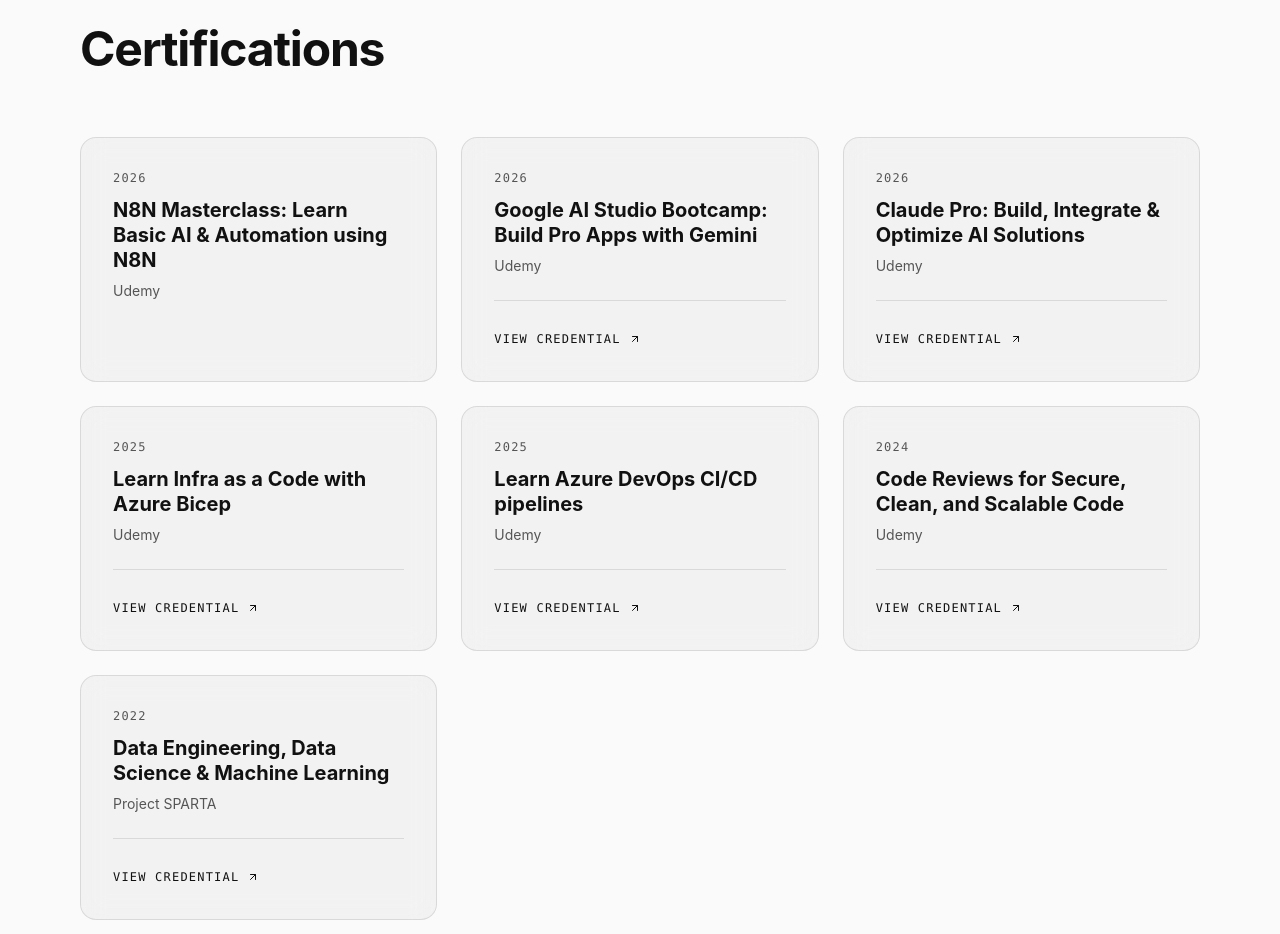
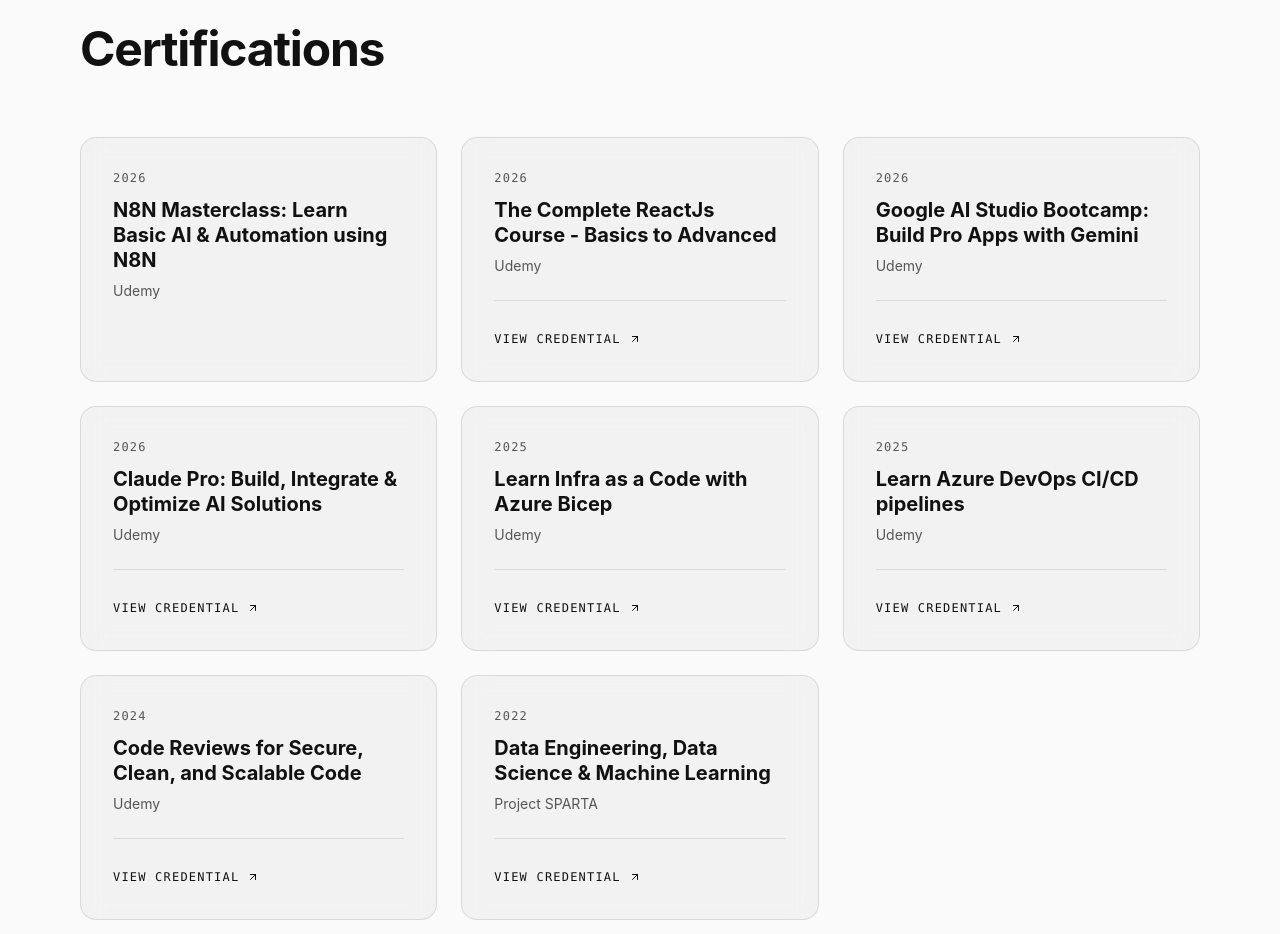
Before and after one commit to patrickgonzaga/PortFolio, a React (Vite) app: page / in a window 1280 px wide. Shown: the part 5800-6734 px from the top of the page. Built offline with nearby package versions, Linux system fonts and the light colour scheme.

Commit message:
feat: add cvData module to store professional experience, skills, and certifications

```diff
--- a/src/data/cvData.ts
+++ b/src/data/cvData.ts
@@ -171,6 +171,13 @@ export const cvData = {
       url: ""
     },
     {
+      id: "udemy-react",
+      title: "The Complete ReactJs Course - Basics to Advanced",
+      issuer: "Udemy",
+      date: "2026",
+      url: "https://www.udemy.com/certificate/UC-42f4b61e-e673-4ed5-b8bc-42fdb952837f"
+    },
+    {
       id: "udemy-ai",
       title: "Google AI Studio Bootcamp: Build Pro Apps with Gemini",
       issuer: "Udemy",
```
